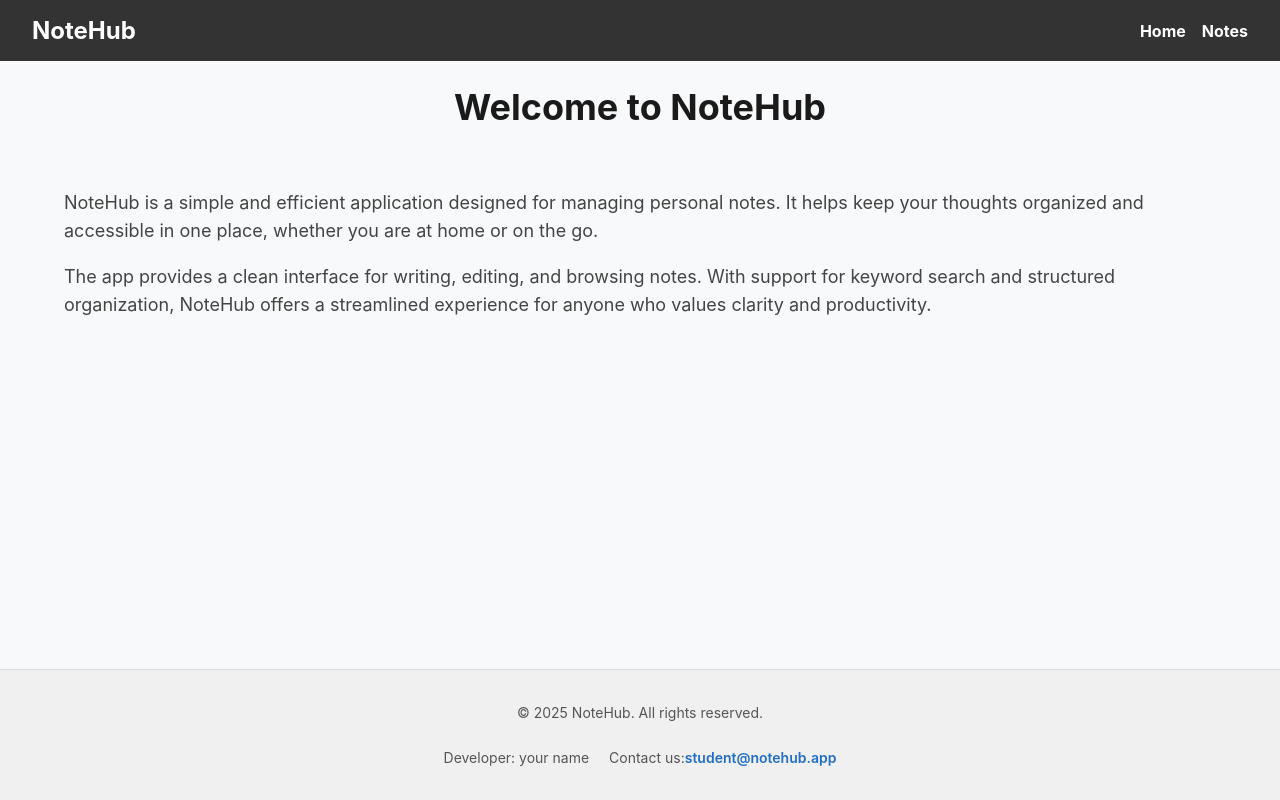
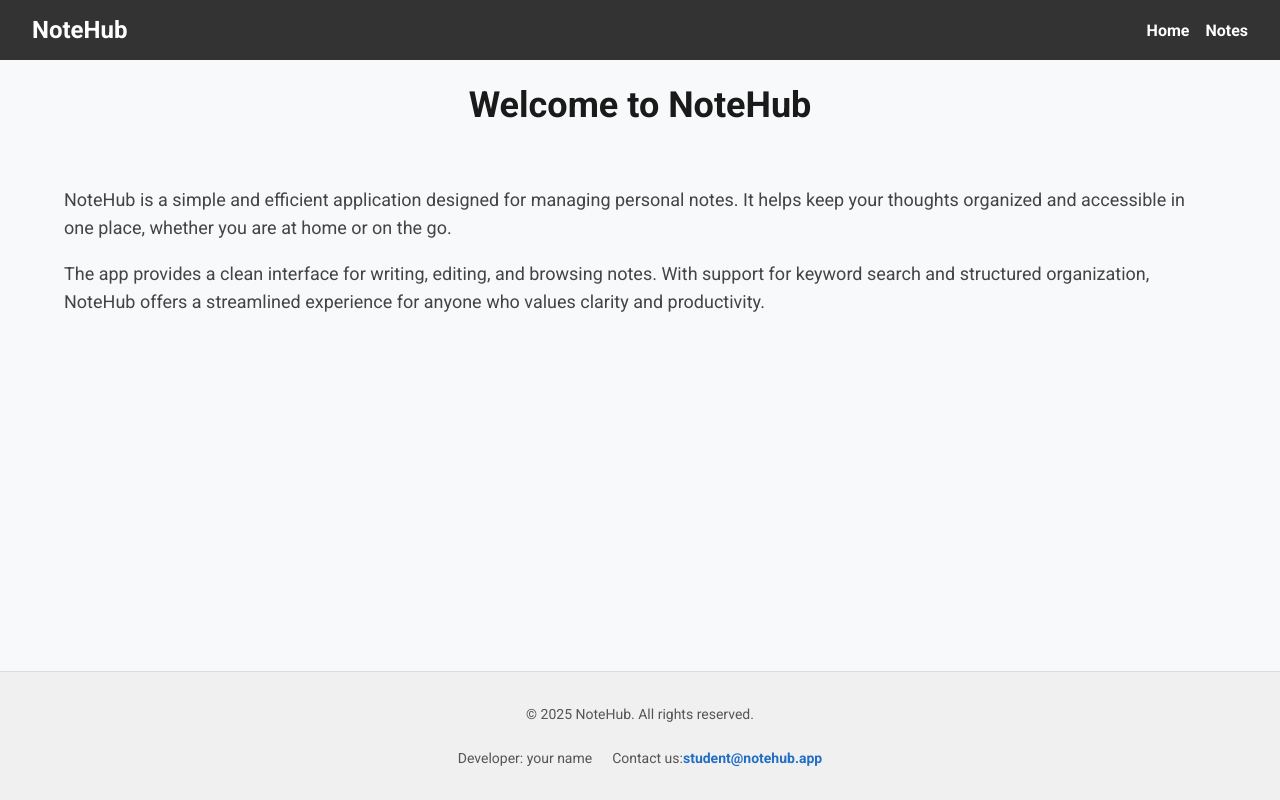
Before and after one commit to Vidiborets0012/08-zustand, a Next.js app: page / in a window 1280 px wide. Built offline with nearby package versions, Linux system fonts and the light colour scheme.

Commit message:
connect Roboto font

```diff
--- a/app/globals.css
+++ b/app/globals.css
@@ -1,6 +1,6 @@
 body {
-  font-family: -apple-system, BlinkMacSystemFont, "Segoe UI", Roboto, Oxygen,
-    Ubuntu, Cantarell, "Helvetica Neue", sans-serif;
+  font-family: var(--font-roboto), -apple-system, BlinkMacSystemFont, "Segoe UI",
+    Oxygen, Ubuntu, Cantarell, "Helvetica Neue", sans-serif;
   display: flex;
   flex-direction: column;
   min-height: 100vh;
--- a/app/layout.tsx
+++ b/app/layout.tsx
@@ -1,18 +1,15 @@
 import type { Metadata } from "next";
-import { Geist, Geist_Mono } from "next/font/google";
+import { Roboto } from "next/font/google";
 import "./globals.css";
 import Header from "@/components/Header/Header";
 import Footer from "@/components/Footer/Footer";
 import TanStackProvider from "@/components/TanStackProvider/TanStackProvider";
 
-const geistSans = Geist({
-  variable: "--font-geist-sans",
+const roboto = Roboto({
+  variable: "--font-roboto",
   subsets: ["latin"],
-});
-
-const geistMono = Geist_Mono({
-  variable: "--font-geist-mono",
-  subsets: ["latin"],
+  weight: ["400", "500", "700"],
+  display: "swap",
 });
 
 export const metadata: Metadata = {
@@ -43,7 +40,7 @@ export default function RootLayout({
 }>) {
   return (
     <html lang="en">
-      <body className={`${geistSans.variable} ${geistMono.variable}`}>
+      <body className={roboto.variable}>
         <TanStackProvider>
           <Header />
           {children}
```
